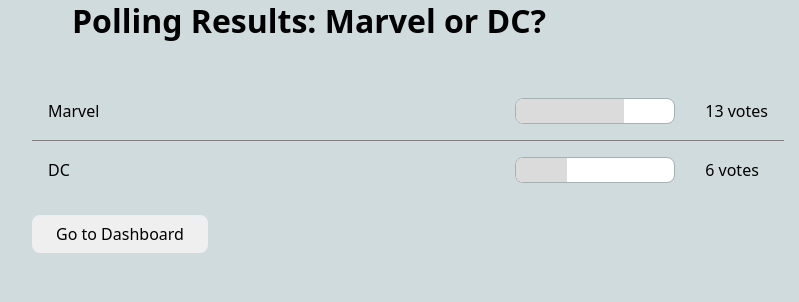
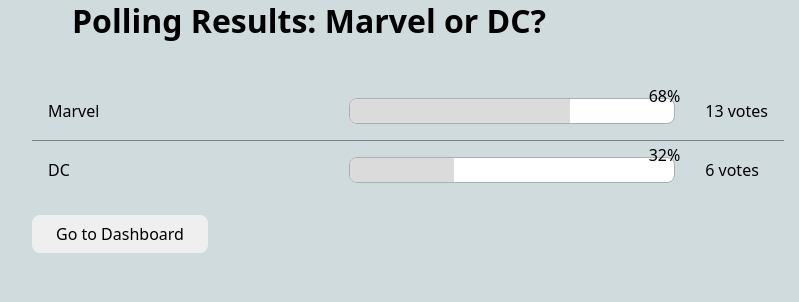
Before and after one commit to WiebkeFr/django-poll-station, a Django app: page /1/results/ in a window 1280 px wide. Shown: the part 84-386 px from the top of the page, without its empty margins (232-1031 px from the left). Run offline with Django 4.2, Linux system fonts and the light colour scheme; data comes from the database, SQL or seed files in the repository; both versions use the stored data as it was after the commit; lists and menus that the app fills with data are empty.

Commit message:
add votes to progress-bar

```diff
--- a/polls/static/polls/style.css
+++ b/polls/static/polls/style.css
@@ -125,12 +125,23 @@
     overflow: hidden;
 }
 
+.choice-title-wrapper {
+    width: 40%;
+}
+
 .progress-bar {
     background: #dcdbdb;
     width: var(--progress);
     height: 100%;
 }
 
+.relative-votes {
+    position: absolute;
+    margin: auto 5px;
+    top: 3px;
+    right: 4px;
+}
+
 .vote-wrapper {
     width: 1%;
     white-space: nowrap;
--- a/polls/templates/polls/results.html
+++ b/polls/templates/polls/results.html
@@ -14,10 +14,12 @@
         <table>
             {% for choice in choices %}
                 <tr>
-                    <th>{{ choice.choice_text }}</th>
+                    <th class="choice-title-wrapper">{{ choice.choice_text }}</th>
                     <th>
                         <div class="progress-wrapper">
-                            <div class="progress-bar" style="--progress: {{ choice.relative_votes }}%"/></div>
+                            <div class="progress-bar" style="--progress: {{ choice.relative_votes }}%"></div>
+                            <div class="relative-votes">{{ choice.relative_votes }}%</div>
+                        </div>
                     </th>
                     <th class="vote-wrapper">{{ choice.votes }} vote{{ choice.votes|pluralize }}</th>
                 </tr>
```
Also changed, not shown: .github/workflows/django.yml, db.sqlite3. Lines whose indentation alone changed are shown as unchanged.
